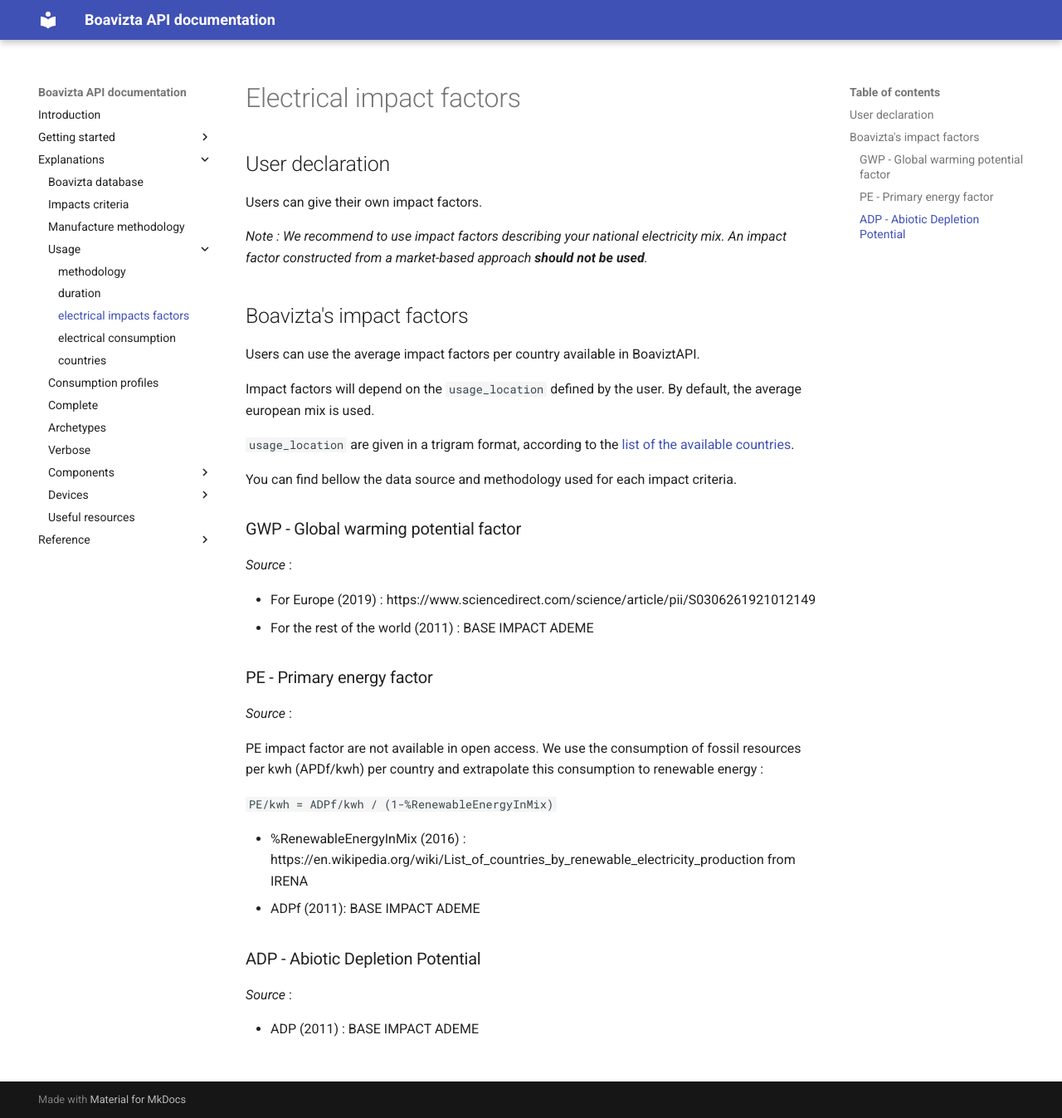
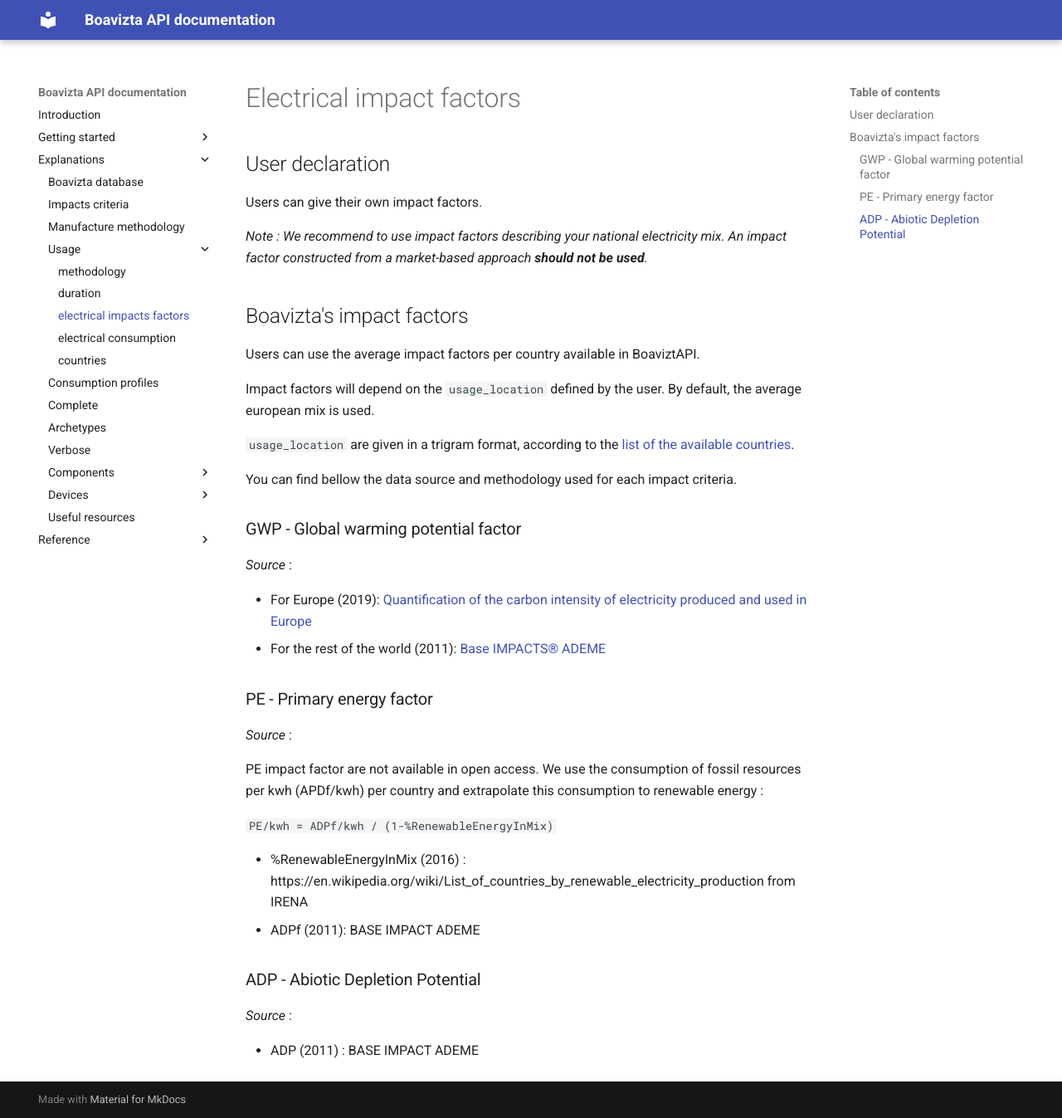
Before and after one commit to Boavizta/boaviztapi, an MkDocs documentation site: the page built from docs/docs/Explanations/usage/elec_factors.md, in a window 1280 px wide and 1347 px high. Shown: the whole window at 83% size. Built offline with MkDocs 1.6.1 and Material for MkDocs 9.7.7, drawn with Linux system fonts in a browser that asks for light colours.

Commit message:
docs: update sources and add links to GWP impacts

```diff
--- a/docs/docs/Explanations/usage/elec_factors.md
+++ b/docs/docs/Explanations/usage/elec_factors.md
@@ -21,8 +21,8 @@
 
 _Source_ :
 
-* For Europe (2019) : https://www.sciencedirect.com/science/article/pii/S0306261921012149
-* For the rest of the world (2011) : BASE IMPACT ADEME
+* For Europe (2019): [Quantification of the carbon intensity of electricity produced and used in Europe](https://www.sciencedirect.com/science/article/pii/S0306261921012149)
+* For the rest of the world (2011): [Base IMPACTS® ADEME](https://base-impacts.ademe.fr/)
 
 
 ### PE - Primary energy factor
```
